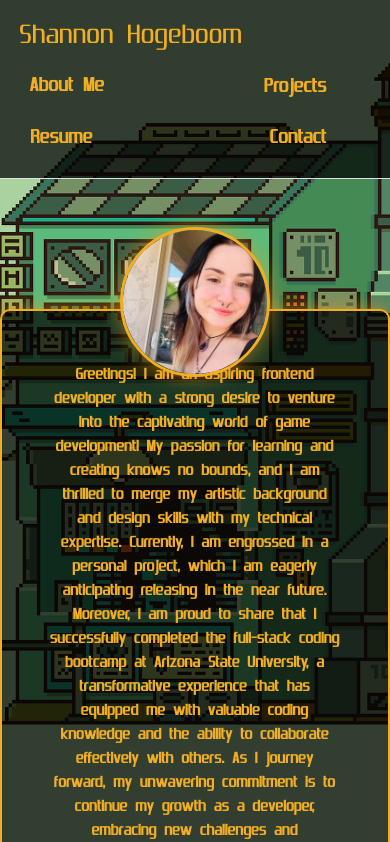
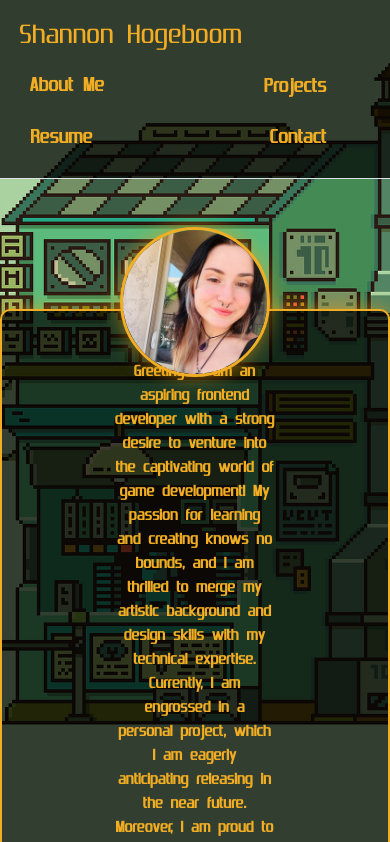
Before and after one commit to SilverFae/portfolio, a React (Create React App) app: page / in a window 390 px wide. Shown: the top 842 px of the page. Built offline with nearby package versions, Linux system fonts and the light colour scheme.

Commit message:
fixed more for media query

```diff
--- a/src/components/pages/about.css
+++ b/src/components/pages/about.css
@@ -86,6 +86,12 @@ body {
     top: -100px;
     margin-top: 1em;
   }
+  @media (max-width: 480px) {
+    width: 150px;
+    height: 150px;
+    top: -100px;
+    margin-top: 1em;
+  }
 }
 
 
@@ -103,6 +109,11 @@ body {
     width: 90%;
     margin: 1em auto 0.5em auto; /* Adjusted margin to keep text below the image */
   }
+  @media (max-width: 480px) {
+    font-size: 16px;
+    width: 50%;
+    margin: 1em auto 0.5em auto;
+}
 }
 
 /* Additional Styles */
```
